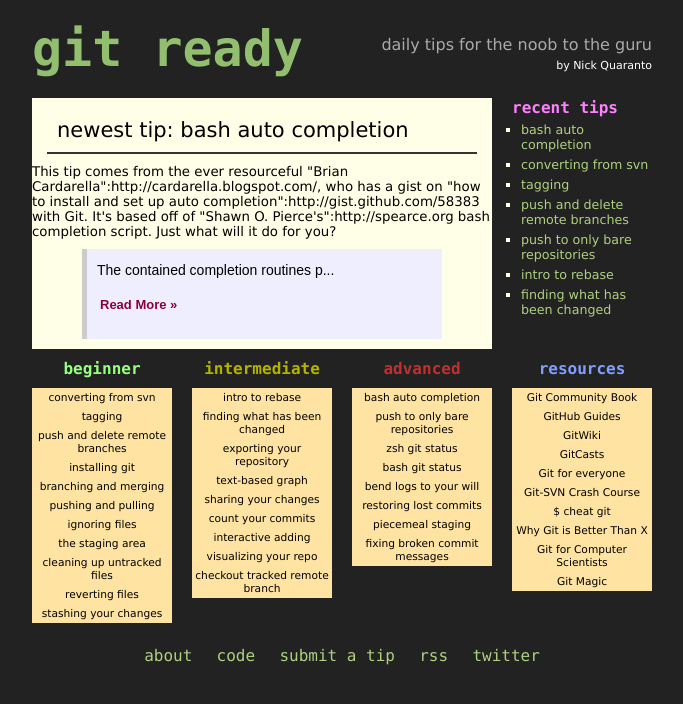
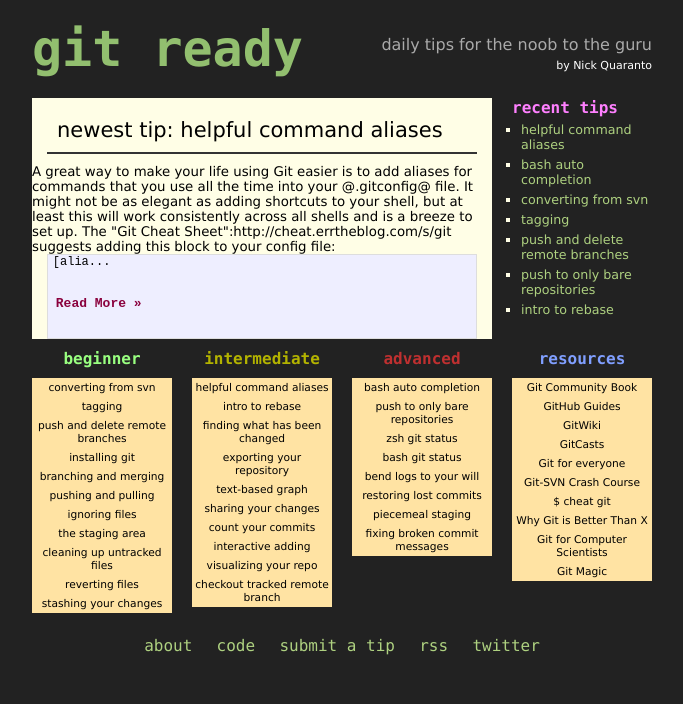
Before and after one commit to qrush/gitready, a Jekyll site: the page built from index.html, in a window 1280 px wide. Shown: the top 704 px of the page, without its empty margins (298-981 px from the left). Built offline with Jekyll 4.4.1, drawn with Linux system fonts in a browser that asks for light colours.

Commit message:
git aliases ftw

```diff
--- /dev/null
+++ b/_posts/2009-02-06-helpful-command-aliases.textile
@@ -0,0 +1,46 @@
+---
+layout: post
+title: helpful command aliases
+category: intermediate
+---
+
+A great way to make your life using Git easier is to add aliases for commands that you use all the time into your @.gitconfig@ file. It might not be as elegant as adding shortcuts to your shell, but at least this will work consistently across all shells and is a breeze to set up. The "Git Cheat Sheet":http://cheat.errtheblog.com/s/git suggests adding this block to your config file:
+
+<pre>
+[alias]
+  st = status
+  ci = commit
+  br = branch
+  co = checkout
+  df = diff
+  lg = log -p
+</pre>
+
+Once you've got this block added to your config file, it should work immediately:
+
+<pre>
+$ git st
+# On branch master
+# Untracked files:
+#   (use "git add <file>..." to include in what will be committed)
+#
+#  _posts/2009-02-06-helpful-command-aliases.textile
+nothing added to commit but untracked files present (use "git add" to track)
+</pre>
+
+You can also add aliases like so, and they will get added to your @.gitconfig@ file automatically.
+
+<pre>
+$ git config –-global alias.rb rebase
+</pre>
+
+
+For the SVN converts, Alex Soto has suggested a few alias helpers that will help with interacting with Subversion repositories:
+
+<pre>
+[alias]
+  spull = !git-svn fetch && git-svn rebase
+  spush = !git-svn dcommit
+</pre>
+
+There's also plenty of other advanced commands at the "GitWiki":http://git.or.cz/gitwiki/Aliases. If you've got an alias that others could find useful, comment or "submit":/submit.html away and it will be added!
--- a/index.html
+++ b/index.html
@@ -7,7 +7,7 @@
   <h2><a href="{{ first_post.url }}">
     newest tip: {{ first_post.title }}
   </a></h2>
-  {{ first_post.content | truncate: 358 }}
+  {{ first_post.content | truncate: 400 }}
   <a id="more" href="{{ first_post.url }}">Read More &raquo;</a>
 </div>
 <div class="grid_2 omega">
```
Also changed, not shown: 1 other file.
